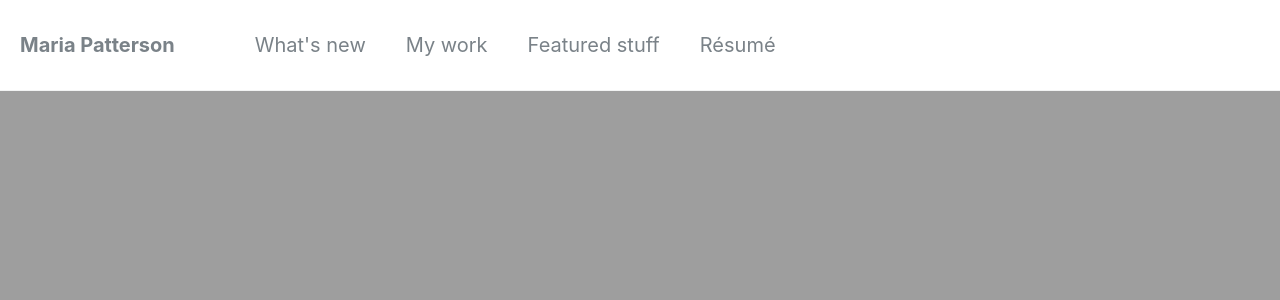
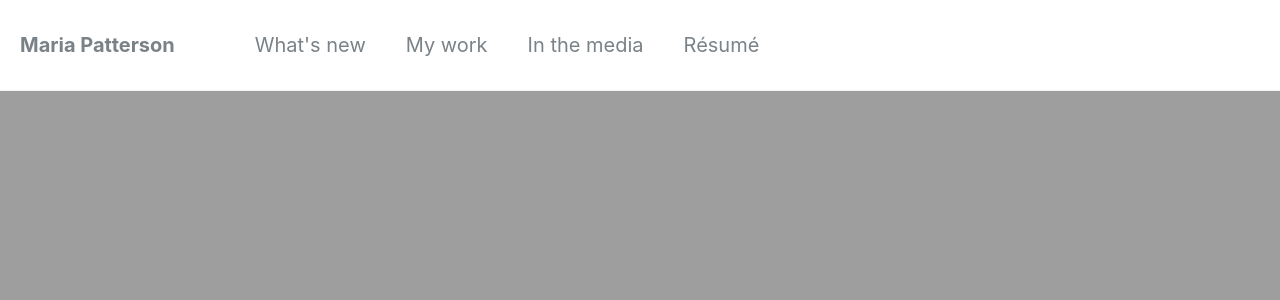
Before and after one commit to mtpatter/mtpatter.github.io, a Jekyll site: the page built from _pages/home.md, in a window 1280 px wide and 900 px high. Shown: the top 300 px of the window. Built offline with Jekyll 4.4.1, drawn with Linux system fonts in a browser that asks for light colours.

Commit message:
Change nav tab.

```diff
--- a/_data/navigation.yml
+++ b/_data/navigation.yml
@@ -4,7 +4,7 @@ main:
     url: /updates/
   - title: "My work"
     url: /projects/
-  - title: "Featured stuff"
+  - title: "In the media"
     url: /media/
   - title: "Résumé"
     url: /resume/
```
